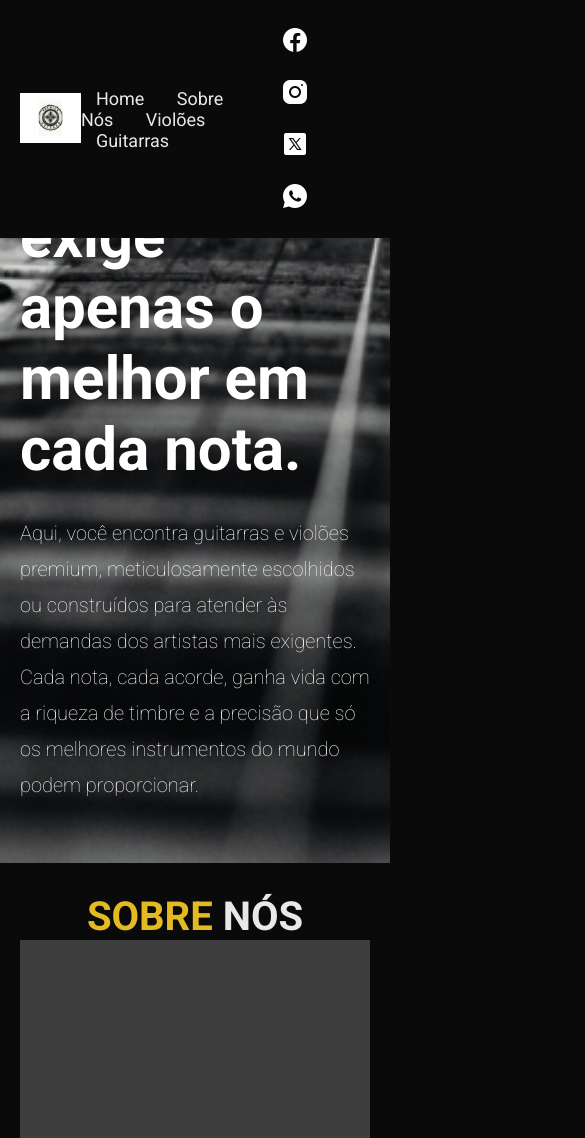
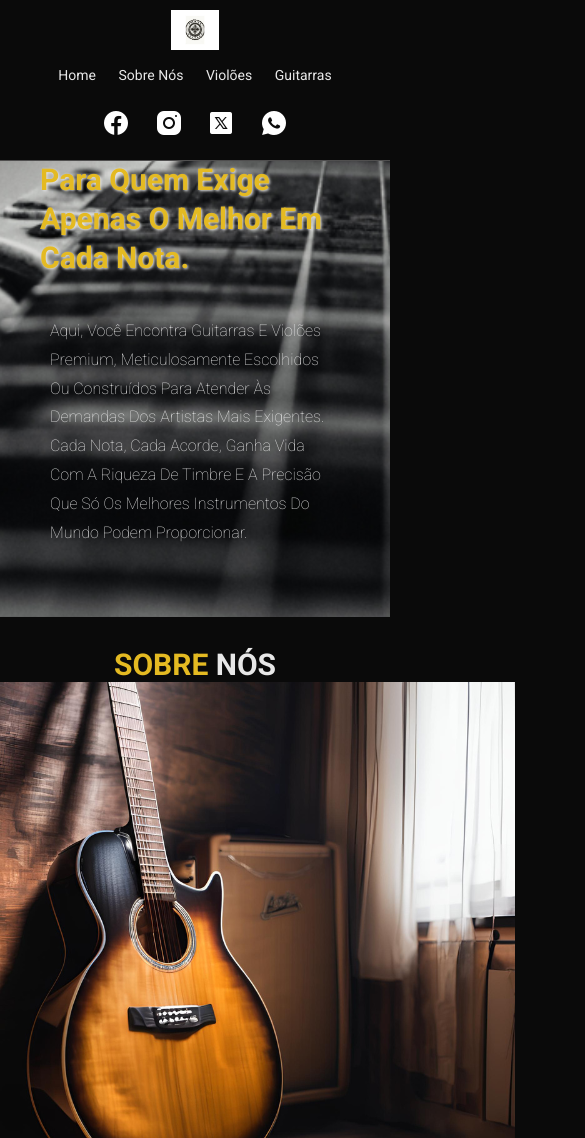
Before and after one commit to BrunoJoRo/Site-Guitarra, a plain HTML site: page index.html in a window 390 px wide. Shown: the top 1138 px of the page, 585 px wide, since content can reach past the window. Drawn offline with Linux system fonts and the light colour scheme.

Commit message:
Responsividade
A responsividade da Home e sobre nós não estava ok a responsividade. Agora já está ok.

```diff
--- a/index.html
+++ b/index.html
@@ -7,6 +7,7 @@
     <link rel="preconnect" href="https://fonts.googleapis.com">
 <link rel="preconnect" href="https://fonts.gstatic.com" crossorigin>
 <link href="https://fonts.googleapis.com/css2?family=Roboto:ital,wght@0,100..900;1,100..900&display=swap" rel="stylesheet">
+<meta name="viewport" content="width=device-width, initial-scale=1.0, maximum-scale=1.0, user-scalable=no">
     <title>Premier Guitars</title>
 </head>
 
--- a/style.css
+++ b/style.css
@@ -1,208 +1,36 @@
-/* criando variaveis para as cores*/
-:root{
-    --main-color:#e4ba22;
-    --black:#3f3e3e;
-    --bg:#0a0a0a; /*cor do backgound*/
-    --border: 0.1 rem solid rgba(239, 236, 236, 0.3);
-    --ft:#e8e8e8;
+/* ============ VARIÁVEIS E RESET ============ */
+:root {
+    --main-color: #e4ba22;
+    --black: #3f3e3e;
+    --bg: #0a0a0a;
+    --border: 0.1rem solid rgba(239, 236, 236, 0.3);
+    --ft: #e8e8e8;
     font-size: 10px;
 }
 
-/* resenatando configurações para colocar onde for preciso*/
-*{
+* {
     margin: 0;
     padding: 0;
     outline: none;
     border: none;
     text-decoration: none;
-    text-decoration: capitalize;/*todoas as palavras ou textos comecam com letra maiuscula*/
+    text-transform: capitalize;
     transition: 0.2s linear;
     font-family: "Roboto", sans-serif;
 }
-body{
+
+/* ============ ESTILOS GERAIS ============ */
+body {
     background-color: var(--bg);
 }
-/*Padronizando todas as sessões*/
-section{
+
+section {
     padding: 3rem 2rem;
     margin: 0 auto;
     max-width: 1200px;
 }
-/* travando o menu superior*/
 
-.header{
-    position: fixed;
-    top: 0;
-    left: 0;
-    right: 0;
-    z-index: 99;
-    border-bottom: var(--border);
-    background-color: var(--bg);
-
-}
-
-.header section{
-display: flex;
-align-items: center;
-justify-content: space-between;
-padding-top: 1.5rem;
-padding-bottom: 1.5rem;
-}
-
-/* Estilizando os links da navbar*/
- .header{
-    background: var(--bg);
- }
-.navbar a{
-    margin: 0 4rem;
-    font-size: 1.8rem;
-    color: var(--ft);
-}
- .navbar a:hover{
-    color: var(--main-color);
-    border-bottom: 0.1rem solid var(--main-color);
-    padding-bottom: 0.5rem;
-    font-size: 2rem;
- }
-
- /* Estilizando os icones de rede social*/
-.icons img{
-    margin: 1rem;
-    cursor:pointer;
-}
-.icons img:hover{
-    width: 40px;
-    height: 40px;
-}
-.home.container{
-    margin-top: 100px;
-    background-image: url("https://brunojoro.github.io/Site-Guitarra/img/home.png");
-    background-position: center;
-    background-size: cover;
-}
-
-.home-container section{
-display: flex;
-align-items: center;
-min-height: 100vh;
-
-}
-.conteudo{
-    max-width: 60rem;
-}
-.conteudo h3{
-    color: #fff;
-    font-size: 6rem;
-
-}
-.conteudo p{
-    color: #fff;
-    font-size: 2rem;
-    font-weight: 100;
-    line-height: 1.8;
-    padding: 3rem 0;
-}
- /* Estilizando sobre nós*/
-.titulo{
-    font-size: 4rem;
-    color:var(--main-color);
-    text-align: center;
-    text-transform: uppercase;
-
-}
-.titulo span{
-    color: var(--ft);
-    text-transform: uppercase;
-    margin-bottom: 4rem;
-}
-.sobre .row{
-    display: flex;
-    align-items: center;
-    background-color: var(--black);
-    gap: 1.5rem;
-}
-.sobre .row.conteudo{
-    padding: 2rem;
-
-}
-.sobre .row.conteudo h3{
-    font-size: 3rem;
-    color:var(--ft);
-}
-.sobre .row.conteudo p{
-    font-size: 1.6rem;
-    color: var(--ft);
-    padding: 1rem 0;
-    line-height: 1.8;
-}
-  /* Estilizando violoes*/
-
-.menu .box-container {
-    display: grid;
-    grid-template-columns: repeat(auto-fit, minmax(30rem, 1fr));
-    gap: 1.5rem;
- }
-  .menu .box-container .box{
-    text-align: center;
-    border:1px solid var(--main-color) ;
-    padding: 5rem;
-    cursor: pointer;
-}
-.menu .box-container .box img{
-    height: 10rem;
-}
-.menu .box-container .box h3{
-    color: var(--ft);
-    font-size: 2rem;
-    padding: 1rem 0;
-}
-.menu .box-container .box .preço{
-    color: var(--ft);
-    font-size: 2.5rem;
-    padding: 0.5rem 0;
-}
-.menu .box-container .box:hover{
-    background-color: var(--ft);
-}
-.menu .box-container .box:hover>*{
-    color: var(--black);
-}
-/*  para diferenciar guitarras */
-.menu .box-container .box.guitarra {
-    border-color: var(--main-color);
-}
-
-.menu .box-container .box.guitarra:hover {
-    background-color: var(--ft);
-}
-/* Estilo  do botão violao e guitarra */
-.btn {
-    display: inline-block;
-    padding: 0.8rem 1.5rem;
-    background-color: var(--main-color);
-    color: var(--ft);
-    font-size: 1.6rem;
-    font-weight: bold;
-    text-decoration: none;
-    border-radius: 4px;
-    transition: all 0.3s ease;
-    margin-top: 1rem;
-}
-
-/* Efeito hover */
-.btn:hover {
-    background-color: var(--main-color);
-    color: var(--main-color);
-    transform: translateY(-2px);
-    box-shadow: 0 2px 5px rgba(17, 17, 17, 0.2);
-}
-
-/* Garantir que o conteúdo não fique escondido atrás do header fixo */
-.detalhes-container {
-    padding-top: 100px; /* Ajuste conforme a altura do seu header */
-}
-
-/* Estilos do header (mantendo os mesmos da página inicial) */
+/* ============ HEADER ============ */
 .header {
     position: fixed;
     top: 0;
@@ -219,18 +47,10 @@ min-height: 100vh;
     justify-content: space-between;
     padding-top: 1.5rem;
     padding-bottom: 1.5rem;
-    max-width: 1200px;
-    margin: 0 auto;
-    padding-left: 2rem;
-    padding-right: 2rem;
-}
-
-.logo img {
-    height: 50px;
 }
 
 .navbar a {
-    margin: 0 1.5rem;
+    margin: 0 4rem;
     font-size: 1.8rem;
     color: var(--ft);
 }
@@ -239,36 +59,221 @@ min-height: 100vh;
     color: var(--main-color);
     border-bottom: 0.1rem solid var(--main-color);
     padding-bottom: 0.5rem;
+    font-size: 2rem;
 }
 
 .icons img {
-    height: 30px;
-    margin-left: 1rem;
-    transition: all 0.3s ease;
+    margin: 1rem;
+    cursor: pointer;
 }
 
 .icons img:hover {
-    transform: scale(1.1);
+    width: 40px;
+    height: 40px;
+}
+@media (max-width: 768px) {
+    /* Header responsivo */
+    .header section {
+        flex-direction: column;
+        padding: 1rem;
+    }
+
+    .navbar {
+        margin: 1.5rem 0;
+        flex-wrap: wrap;
+        justify-content: center;
+    }
+
+    .navbar a {
+        margin: 0 1.5rem;
+        font-size: 1.6rem;
+    }
 }
 
-/* Estilos para a página de detalhes */
-.detalhes-container {
-    padding: 8rem 2rem 3rem;
-    max-width: 1200px;
-    margin: 0 auto;
+/* ============ HOME ============ */
+
+.home.container {
+    margin-top: 100px;
+    background-image: url("https://brunojoro.github.io/Site-Guitarra/img/home.png");
+    background-position: center;
+    background-size: cover;
+    position: relative;
+    z-index: 1;
+}
+
+.home-container section {
+    display: flex;
+    align-items: center;
+    min-height: 100vh;
+    position: relative;
+}
+
+.conteudo {
+    max-width: 60rem;
+    position: relative;
+    z-index: 2;
+    padding: 20px;
+}
+
+.conteudo h3 {
+    color: var(--main-color);
+    font-size: 6rem;
+    text-shadow: 2px 2px 4px var(--main-color);
+    margin-bottom: 2rem;
+    position: relative;
+}
+.conteudo p{
+    color: #fff;
+    font-size: 2rem;
+    font-weight: 100;
+    line-height: 1.8;
+    padding: 3rem 0;
+}
+
+
+/* ============ AJUSTES ESPECÍFICOS PARA MOBILE ============ */
+@media (max-width: 768px) {
+    .home-container section {
+        flex-direction: column;
+        justify-content: center;
+        text-align: center;
+        padding: 2rem;
+    }
+
+    .conteudo h3 {
+        font-size: 4rem;
+        margin-top: 2rem;
+        line-height: 1.3;
+        color: var(--main-color) !important; /* Garante contraste */
+        text-shadow: 1px 1px 3px var(--ft); /* Melhora legibilidade */
+    }
+
+    .conteudo p {
+        font-size: 1.8rem;
+        padding: 2rem 1rem;
+        color: var(--ft);
+    }
+}
+
+@media (max-width: 480px) {
+    .conteudo h3 {
+        font-size: 3.2rem;
+        margin-top: 1rem;
+    }
+
+    .conteudo p {
+        font-size: 1.6rem;
+    }
+}
+
+/* ============ SOBRE NÓS ============ */
+.titulo {
+    font-size: 4rem;
+    color: var(--main-color);
+    text-align: center;
+    text-transform: uppercase;
+}
+
+.titulo span {
+    color: var(--ft);
+    text-transform: uppercase;
+    margin-bottom: 4rem;
+}
+
+.sobre .row {
+    display: flex;
+    align-items: center;
+    background-color: var(--black);
+    gap: 1.5rem;
+}
+
+.sobre .row .conteudo {
+    padding: 2rem;
+}
+
+.sobre .row .conteudo h3 {
+    font-size: 3rem;
     color: var(--ft);
 }
 
-.titulo-detalhes {
-    font-size: 4rem;
-    color: var(--main-color);
-    text-align: center;
-    margin-bottom: 3rem;
-    text-transform: uppercase;
+.sobre .row .conteudo p {
+    font-size: 1.6rem;
+    color: var(--ft);
+    padding: 1rem 0;
+    line-height: 1.8;
 }
 
-.titulo-detalhes span {
+/* ============ PRODUTOS (VIOLÕES/GUITARRAS) ============ */
+.menu .box-container {
+    display: grid;
+    grid-template-columns: repeat(auto-fit, minmax(30rem, 1fr));
+    gap: 1.5rem;
+}
+
+.menu .box-container .box {
+    text-align: center;
+    border: 1px solid var(--main-color);
+    padding: 5rem;
+    cursor: pointer;
+}
+
+.menu .box-container .box img {
+    height: 10rem;
+}
+
+.menu .box-container .box h3 {
     color: var(--ft);
+    font-size: 2rem;
+    padding: 1rem 0;
+}
+
+.menu .box-container .box .preço {
+    color: var(--ft);
+    font-size: 2.5rem;
+    padding: 0.5rem 0;
+}
+
+.menu .box-container .box:hover {
+    background-color: var(--ft);
+}
+
+.menu .box-container .box:hover>* {
+    color: var(--black);
+}
+
+/* Diferenciação entre guitarras e violões */
+.menu .box-container .box.guitarra {
+    border-color: var(--main-color);
+}
+
+.menu .box-container .box.guitarra:hover {
+    background-color: var(--ft);
+}
+
+/* ============ BOTÕES ============ */
+.btn {
+    display: inline-block;
+    padding: 0.8rem 1.5rem;
+    background-color: var(--main-color);
+    color: var(--ft);
+    font-size: 1.6rem;
+    font-weight: bold;
+    text-decoration: none;
+    border-radius: 4px;
+    transition: all 0.3s ease;
+    margin-top: 1rem;
+}
+
+.btn:hover {
+    background-color: var(--main-color);
+    color: var(--main-color);
+    transform: translateY(-2px);
+    box-shadow: 0 2px 5px rgba(17, 17, 17, 0.2);
+}
+
+/* ============ PÁGINA DE DETALHES ============ */
+.detalhes-container {
+    padding-top: 100px;
 }
 
 /* Galeria */
@@ -374,34 +379,6 @@ min-height: 100vh;
     transform: translateY(-3px);
 }
 
-/* Animação de pulsar */
-@keyframes pulse {
-    0% {
-        box-shadow: 0 0 0 0 rgba(228, 186, 34, 0.7);
-    }
-    70% {
-        box-shadow: 0 0 0 10px rgba(228, 186, 34, 0);
-    }
-    100% {
-        box-shadow: 0 0 0 0 rgba(228, 186, 34, 0);
-    }
-}
-
-/* Responsivo */
-@media (max-width: 768px) {
-    .miniaturas {
-        grid-template-columns: repeat(2, 1fr);
-    }
-
-    .titulo-detalhes {
-        font-size: 3rem;
-    }
-
-    .preco {
-        font-size: 2.5rem;
-    }
-}
-
 /* Botão flutuante */
 .btn-flutuante {
     position: fixed;
@@ -430,7 +407,7 @@ min-height: 100vh;
     box-shadow: 0 6px 25px rgba(228, 186, 34, 0.5);
 }
 
-/* Animação de pulsação */
+/* ============ ANIMAÇÕES ============ */
 @keyframes pulse {
     0% {
         box-shadow: 0 0 0 0 rgba(228, 186, 34, 0.7);
@@ -443,8 +420,57 @@ min-height: 100vh;
     }
 }
 
-/* Versão mobile */
+/* ============ MEDIA QUERIES ============ */
 @media (max-width: 768px) {
+    /* Header responsivo */
+    .header section {
+        flex-direction: column;
+        padding: 1rem;
+    }
+
+    .navbar {
+        margin: 1.5rem 0;
+        flex-wrap: wrap;
+        justify-content: center;
+    }
+
+    .navbar a {
+        margin: 0 1.5rem;
+        font-size: 1.6rem;
+    }
+
+    /* Home responsivo */
+    .conteudo h3 {
+        font-size: 4rem;
+    }
+
+    .conteudo p {
+        font-size: 1.6rem;
+    }
+
+    /* Sobre nós responsivo */
+    .sobre .row {
+        flex-direction: column;
+    }
+
+    /* Produtos responsivo */
+    .menu .box-container {
+        grid-template-columns: 1fr;
+    }
+
+    /* Detalhes responsivo */
+    .miniaturas {
+        grid-template-columns: repeat(2, 1fr);
+    }
+
+    .titulo-detalhes {
+        font-size: 3rem;
+    }
+
+    .preco {
+        font-size: 2.5rem;
+    }
+
     .btn-flutuante {
         bottom: 20px;
         right: 20px;
@@ -452,3 +478,22 @@ min-height: 100vh;
         font-size: 1.6rem;
     }
 }
+
+@media (max-width: 480px) {
+    .logo img {
+        height: 40px;
+    }
+
+    .navbar a {
+        margin: 0 1rem;
+        font-size: 1.4rem;
+    }
+
+    .conteudo h3 {
+        font-size: 3rem;
+    }
+
+    .titulo {
+        font-size: 3rem;
+    }
+}
```
